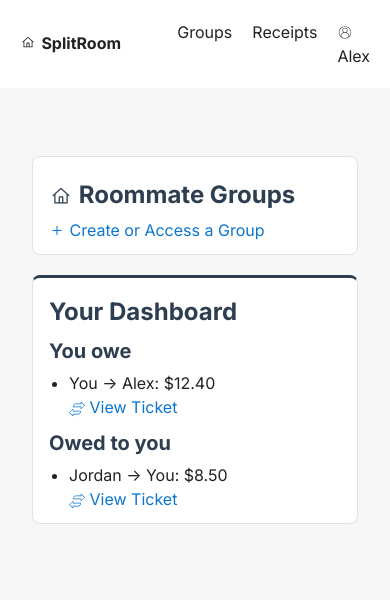
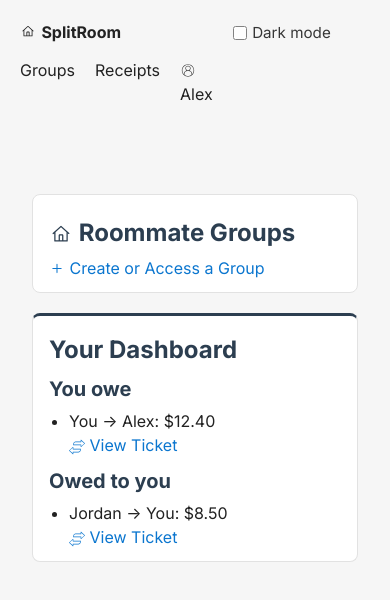
Before and after one commit to tranguyen-grc/csc437, a website: page packages/proto/public/index.html in a window 390 px wide. Drawn offline with Linux system fonts and the light colour scheme.

Commit message:
completed lab 7

```diff
--- a/packages/proto/public/index.html
+++ b/packages/proto/public/index.html
@@ -11,6 +11,7 @@
     <link rel="stylesheet" href="/styles/reset.css" />
     <link rel="stylesheet" href="/styles/tokens.css" />
     <link rel="stylesheet" href="/styles/page.css" />
+    <script type="module" src="/scripts/theme.js"></script>
   </head>
   <body>
     <header class="app-header">
@@ -20,6 +21,11 @@
           SplitRoom
         </a>
       </div>
+
+      <label id="theme-toggle" class="theme-toggle">
+        <input id="theme-input" type="checkbox" autocomplete="off" />
+        Dark mode
+      </label>
 
       <nav class="top-nav">
         <a href="group.html">Groups</a>
--- /dev/null
+++ b/packages/proto/public/scripts/theme.js
@@ -0,0 +1,53 @@
+const STORAGE_KEY = "theme";
+const CUSTOM_EVENT = "theme:toggle";
+
+// Decide initial theme
+function detectInitialTheme() {
+  const saved = localStorage.getItem(STORAGE_KEY);
+  if (saved === "dark" || saved === "light") return saved;
+
+  const prefersDark = window.matchMedia?.("(prefers-color-scheme: dark)")?.matches;
+  return prefersDark ? "dark" : "light";
+}
+
+function applyTheme(theme) {
+  const dark = theme === "dark";
+  document.body.classList.toggle("dark-mode", dark);
+  localStorage.setItem(STORAGE_KEY, dark ? "dark" : "light");
+
+  const input = document.getElementById("theme-input");
+  if (input) input.checked = dark;
+}
+
+function initTheme() {
+  applyTheme(detectInitialTheme());
+}
+
+function setupCustomEventRelay() {
+  const relayRoot = document.getElementById("theme-toggle");
+  const input = document.getElementById("theme-input");
+  if (!relayRoot || !input) return;
+
+  relayRoot.addEventListener("change", (ev) => {
+    ev.stopPropagation();
+
+    const checked = ev.target?.checked === true;
+    relayRoot.dispatchEvent(
+      new CustomEvent(CUSTOM_EVENT, {
+        bubbles: true,
+        detail: { checked },
+      })
+    );
+  });
+}
+
+function setupBodyListener() {
+  document.body.addEventListener(CUSTOM_EVENT, (ev) => {
+    const checked = !!ev.detail?.checked;
+    applyTheme(checked ? "dark" : "light");
+  });
+}
+
+initTheme();
+setupCustomEventRelay();
+setupBodyListener();
--- a/packages/proto/public/styles/page.css
+++ b/packages/proto/public/styles/page.css
@@ -69,31 +69,48 @@ svg.icon {
 
 }
 
-/* Header layout */
+/* --- Header layout --- */
 .app-header {
-  position: sticky; top: 0;
+  position: sticky;
+  top: 0;
   display: grid;
-  grid-template-columns: 1fr 1fr;  /* brand | title | nav | user */
+  grid-template-columns: auto auto 1fr; /* brand | toggle | nav fills remaining */
   align-items: center;
   gap: var(--space-4);
   height: var(--header-h);
   padding: var(--space-1) var(--space-3);
   background: var(--header-bg);
   color: var(--header-text);
-  background-color: var(--color-text-header);
+  background-color: var(--color-bg-page);
 }
 
-.app-header a { color: inherit; text-decoration: none; }
-.app-header .brand-link { display: inline-flex; align-items: center; gap: .5ch; font-weight: 700; }
-
-.app-header .page-title h1 {
-  margin: 0;
-  font-family: var(--font-family-display);
+.app-header .brand-link {
+  display: inline-flex;
+  align-items: center;
+  gap: 0.5ch;
   font-weight: 700;
-  font-size: clamp(1.25rem, 2vw, 1.75rem);
 }
 
-.top-nav { display: flex; gap: var(--space-4); justify-content: right; }
+.theme-toggle {
+  display: inline-flex;
+  align-items: center;
+  gap: 0.4ch;
+  font-size: 0.95em;
+  opacity: 0.9;
+  justify-self: start;
+}
+
+.top-nav {
+  display: flex;
+  gap: var(--space-4);
+  justify-self: end;
+}
+
+.app-header a {
+  color: inherit;
+  text-decoration: none;
+}
+
 
 /* Page container */
 .page {
@@ -133,3 +150,16 @@ svg.icon {
 
   .page { padding: var(--space-4); }
 }
+
+.theme-toggle {
+  display: inline-flex;
+  align-items: center;
+  gap: 0.5ch;
+  font-size: 0.95em;
+  opacity: 0.9;
+}
+
+.theme-toggle input {
+  inline-size: 1.1em;
+  block-size: 1.1em;
+}
--- a/packages/proto/public/styles/tokens.css
+++ b/packages/proto/public/styles/tokens.css
@@ -44,4 +44,25 @@
   /* Borders */
   --border-1: 1px solid var(--color-card-border);
   --border-thick: 3px solid var(--color-rule);
+
+
 }
+
+body.dark-mode {
+  /* Page & text */
+  --color-bg-page:        #0e1116;  /* deep gray-blue */
+  --color-text:           #e8eaed;  /* near white */
+
+  /* Header */
+  --header-bg:            #141a22;
+  --header-text:          #e8eaed;
+
+  /* Cards / surfaces */
+  --color-card-bg:        #151922;
+  --border-1:             1px solid #2a3140;
+  --border-thick:         3px solid #2a3140;
+
+  /* Accents & links */
+  --color-accent:         #8ab4f8;  /* soft blue */
+  --color-link:           var(--color-accent);
+}
```
Also changed, not shown: packages/proto/public/discount.html (+6 -0 lines), packages/proto/public/group.html (+6 -0 lines), packages/proto/public/item.html (+6 -0 lines), packages/proto/public/member.html (+6 -0 lines), packages/proto/public/price.html (+6 -0 lines), packages/proto/public/receipt.html (+6 -0 lines), packages/proto/public/tax.html (+6 -0 lines), packages/proto/public/ticket.html (+6 -0 lines), packages/proto/public/tip.html (+6 -0 lines), packages/proto/public/total.html (+6 -0 lines).
